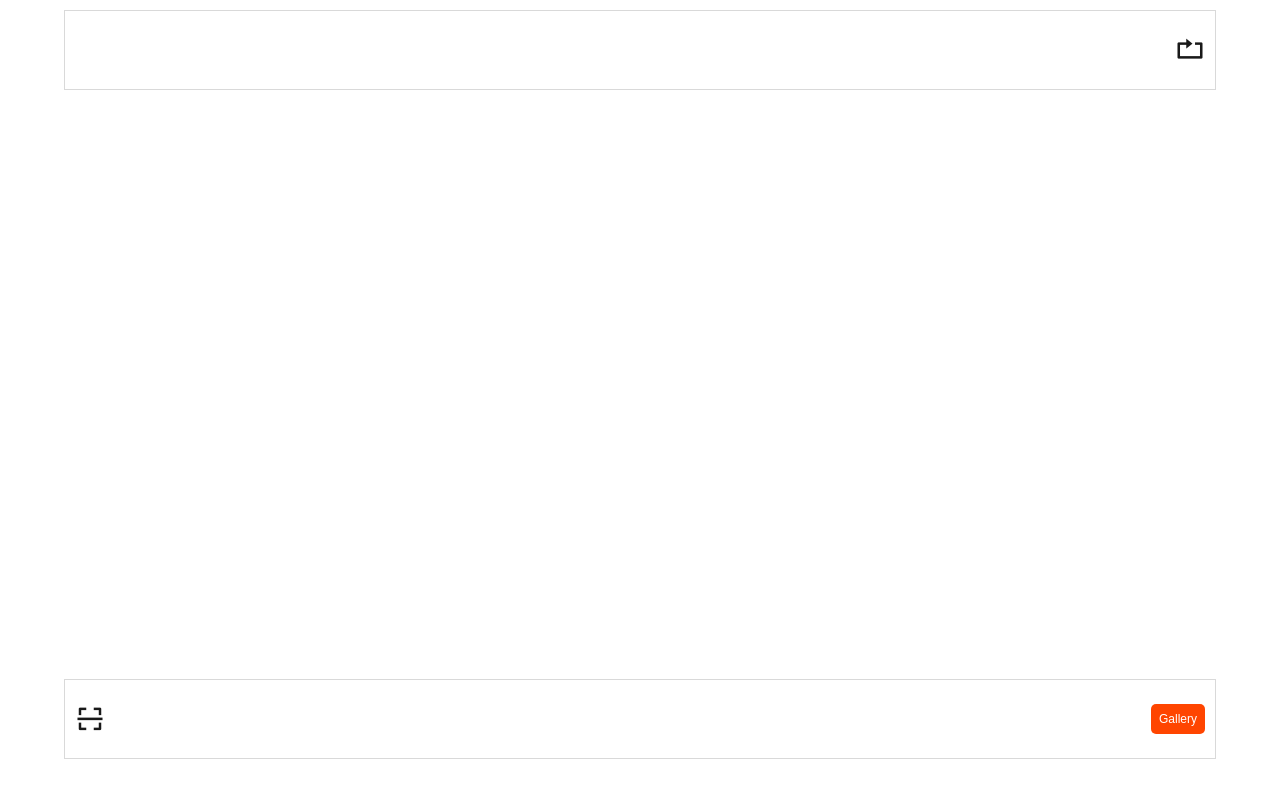
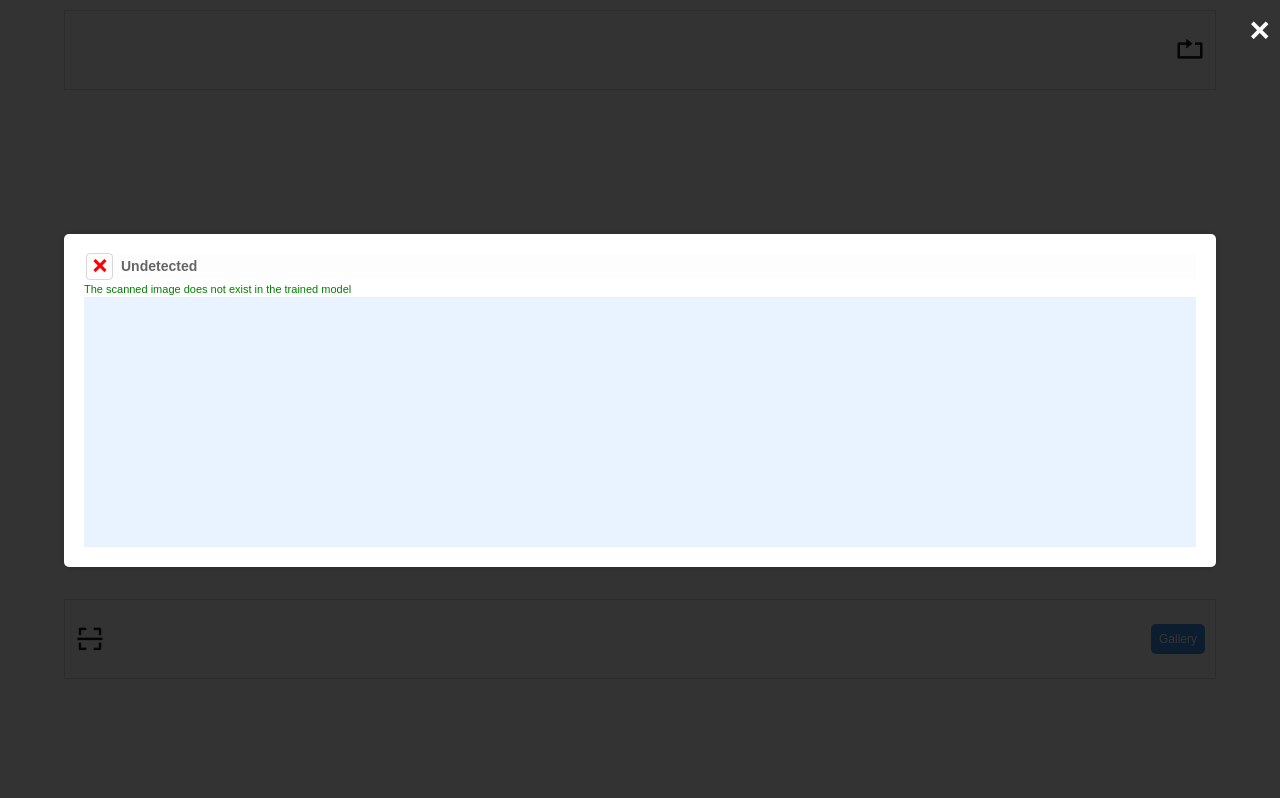
Before and after one commit to Paul-Chidiadi/fruitscan, a Next.js app: page /scan in a window 1280 px wide. Built offline with nearby package versions, Linux system fonts and the light colour scheme; no server answers; a web font is replaced by a local one.

Commit message:
Create popup for response

```diff
--- a/app/globals.css
+++ b/app/globals.css
@@ -25,6 +25,21 @@
   --white-a18: hsla(0, 0%, 100%, 0.18);
   --white-a12: hsla(0, 0%, 100%, 0.12);
   --white-a06: hsla(0, 0%, 100%, 0.06);
+  --blue-10: #f6fbff;
+  --blue-20: #e8f3ff;
+  --blue-30: #d2e9ff;
+  --blue-40: #aad6ff;
+  --blue-50: #71b7fb;
+  --blue-50-a20: rgba(112, 181, 249, 0.2);
+  --blue-50-a30: rgba(112, 181, 249, 0.3);
+  --blue-50-a40: rgba(112, 181, 249, 0.4);
+  --blue-60: #378fe9;
+  --blue-70: #0a66c2;
+  --blue-70-a30: rgba(10, 102, 194, 0.3);
+  --blue-70-a40: rgba(10, 102, 194, 0.4);
+  --blue-70-a50: rgba(10, 102, 194, 0.5);
+  --blue-80: #004182;
+  --blue-90: #053059;
 }
 * {
   box-sizing: border-box;
@@ -42,7 +57,7 @@ body {
 /* SPLASH SCREEN SECTION */
 .splash {
   width: 100%;
-  height: 100vh;
+  height: 90vh;
   overflow-x: hidden;
   display: flex;
   flex-direction: column;
@@ -53,18 +68,18 @@ body {
 .splash h3 {
   font-weight: bold;
   font-size: 22px;
-  color: orangered;
+  color: var(--blue-60);
 }
 .splash i {
   font-weight: bold;
   font-size: 45px;
-  color: orangered;
+  color: var(--blue-60);
 }
 
 /* SCANNING PAGE */
 .cam-container {
   width: 100%;
-  height: 100vh;
+  height: 90vh;
   overflow-x: hidden;
   overflow-y: auto;
 }
@@ -91,12 +106,12 @@ body {
 .cam-container .bottom p {
   cursor: pointer;
   border-radius: 5px;
-  background-color: orangered;
+  background-color: var(--blue-60);
   color: white;
   padding: 8px;
 }
 .cam-container .bottom p:hover {
-  background-color: rgb(251, 131, 87);
+  background-color: var(--blue-50);
 }
 .cam-container .bottom i,
 .cam-container .top i {
@@ -106,7 +121,7 @@ body {
 }
 .cam-container video {
   width: 90vw;
-  height: 70vh;
+  height: 60vh;
   margin: 10px 5vw 5px;
 }
 video::-webkit-media-controls-fullscreen-button {
@@ -115,3 +130,77 @@ video::-webkit-media-controls-fullscreen-button {
 video::-webkit-media-controls-overlay-enclosure {
   display: none !important;
 }
+
+/* OVERLAY AND POP-UP STYLING */
+.overlay {
+  display: flex;
+  position: fixed;
+  top: 0;
+  left: 0;
+  width: 100%;
+  height: 100%;
+  background-color: rgba(0, 0, 0, 0.8);
+  align-items: center;
+  justify-content: center;
+  z-index: 9999;
+}
+
+.popup {
+  background-color: #fff;
+  padding: 20px;
+  border-radius: 5px;
+  box-shadow: 0 0 10px rgba(0, 0, 0, 0.2);
+  width: 90%;
+}
+
+.popup h1 {
+  font-size: 14px;
+  font-weight: bold;
+  color: var(--black-a60);
+  text-align: left;
+  width: 100%;
+  height: 25px;
+  display: flex;
+  justify-content: flex-start;
+  gap: 8px;
+  align-items: center;
+  background-color: rgb(253, 253, 253);
+  padding: 2px;
+}
+.popup h1 .bx-check {
+  font-size: 25px;
+  font-weight: bold;
+  color: lightgreen;
+  border-radius: 4px;
+  border: 1px solid var(--black-a15);
+}
+.popup h1 .bx-x {
+  font-size: 25px;
+  font-weight: bold;
+  color: red;
+  border-radius: 4px;
+  border: 1px solid var(--black-a15);
+}
+
+.popup small {
+  color: green;
+  width: 100%;
+  font-size: 11px;
+  text-align: center;
+}
+
+.popup .scanned-image {
+  width: 100%;
+  height: 250px;
+  background-color: var(--blue-20);
+}
+
+.close-btn {
+  position: absolute;
+  top: 10px;
+  right: 10px;
+  cursor: pointer;
+  font-size: 35px;
+  font-weight: bold;
+  color: var(--white);
+}
--- a/app/scan/page.js
+++ b/app/scan/page.js
@@ -6,6 +6,7 @@ import React, { useState, useRef, useEffect } from "react";
 export default function Scan() {
   const [camView, setCamView] = useState("environment");
   const videoRef = useRef(null);
+  const overlayRef = useRef(null);
 
   useEffect(() => {
     const startWebcam = async () => {
@@ -42,6 +43,7 @@ export default function Scan() {
   }, []);
 
   return (
+    <>
       <div className="cam-container">
         <div className="top">
           <i
@@ -56,5 +58,26 @@ export default function Scan() {
           <p>Gallery</p>
         </div>
       </div>
+
+      {/* POP UP */}
+      <div className="overlay" id="overlay" ref={overlayRef}>
+        <div className="popup">
+          <span className="close-btn" onClick={() => (overlayRef.current.style.display = `none`)}>
+            &times;
+          </span>
+          <>
+            <h1>
+              <i className="bx bx-x"></i>Undetected
+            </h1>
+            <small>The scanned image does not exist in the trained model</small>
+            {/* <h1>
+              <i className="bx bx-check"></i>Detected
+            </h1>
+            <small>The scanned image is a Mango Plant</small> */}
+            <div className="scanned-image"></div>
+          </>
+        </div>
+      </div>
+    </>
   );
 }
```
Lines whose indentation alone changed are shown as unchanged.
